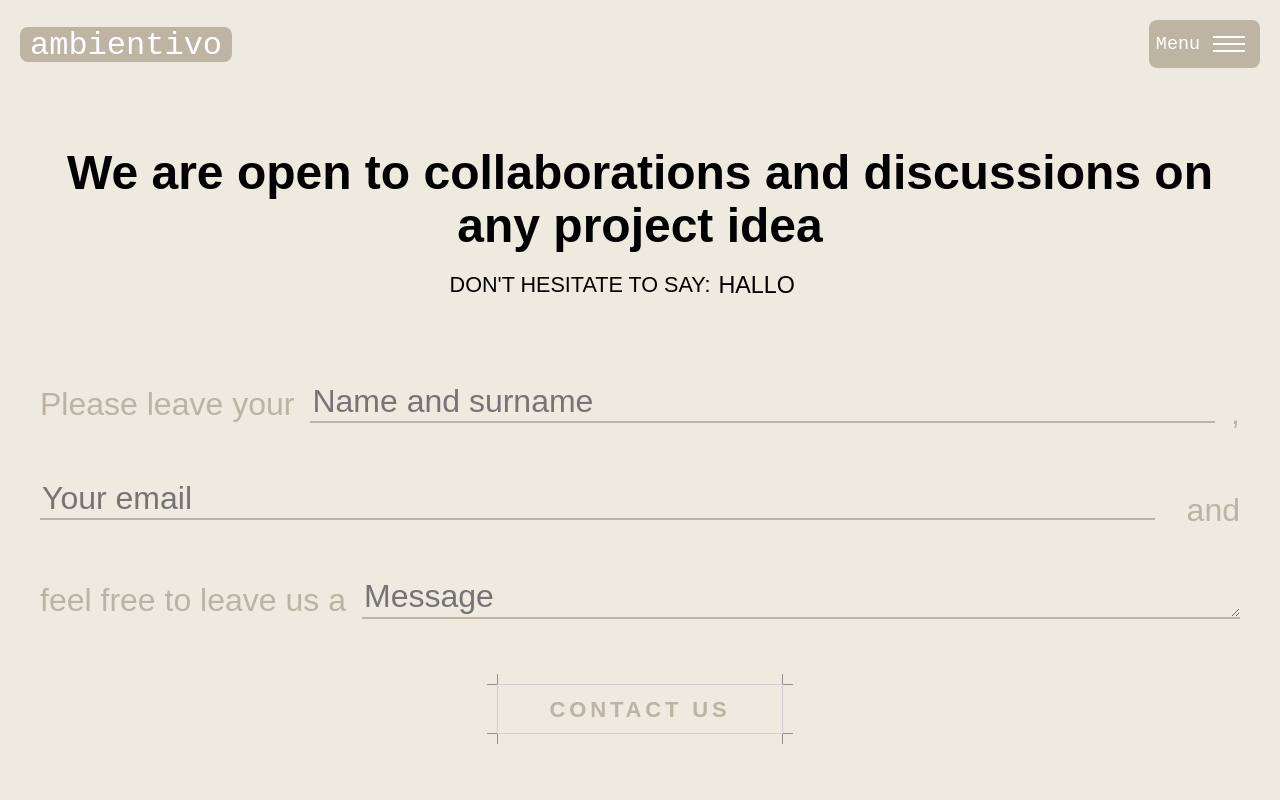
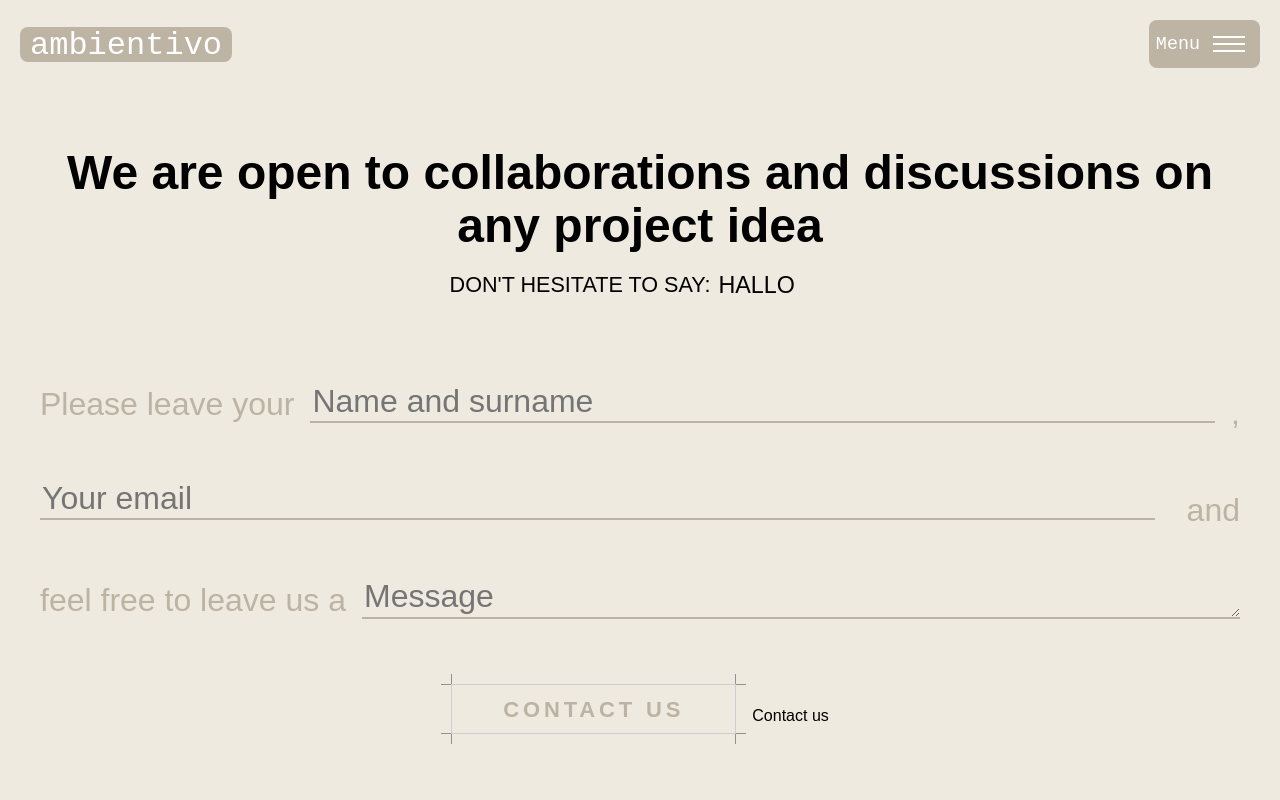
Before and after one commit to davidvidovic-web/ambientivo, a React (Vite) app: page /contact in a window 1280 px wide. Shown: the top 800 px of the page. Built offline with nearby package versions, Linux system fonts and the light colour scheme.

Commit message:
added button on form

```diff
--- a/src/components/Form/Form.jsx
+++ b/src/components/Form/Form.jsx
@@ -118,6 +118,9 @@ const ContactForm = () => {
             type="submit"
             disabled={loading}
           ></Button>
+          <button type="submit" disabled={loading}>
+            Contact us
+          </button>
         </div>
       </form>
       {status && <p>{status}</p>}
```
